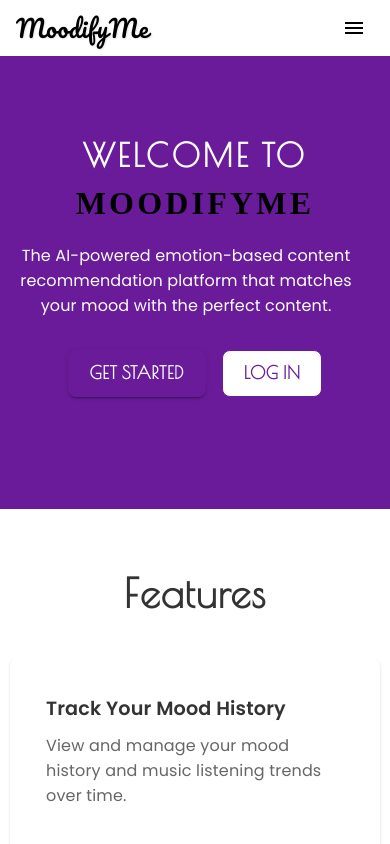
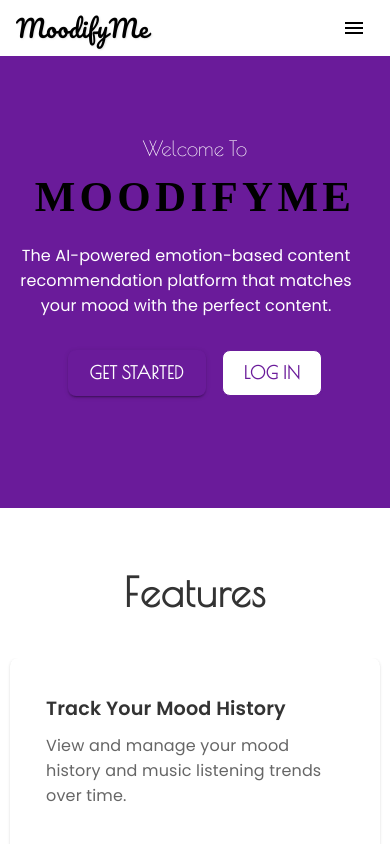
Before and after one commit to TanishModh/moodify-app, a React (Create React App) app in the folder frontend/: page / in a window 390 px wide. Shown: the top 844 px of the page. Built offline with nearby package versions, Linux system fonts and the light colour scheme; no server answers; a web font is replaced by a local one.

Commit message:
feat: Adjust landing page text sizes
- Increase MOODIFYME text size on mobile using viewport units
- Reduce WELCOME TO text size on mobile
- Add responsive breakpoints for better mobile readability

```diff
--- a/frontend/src/pages/LandingPage.js
+++ b/frontend/src/pages/LandingPage.js
@@ -173,18 +173,18 @@ const LandingPage = () => {
         fontSize: "4.5rem",
       },
       '@media (max-width: 900px)': {
-        fontSize: "3.5rem",
+        fontSize: "4rem",
       },
       '@media (max-width: 600px)': {
-        fontSize: "2.5rem",
+        fontSize: "calc(2.5rem + 2vw)",
         lineHeight: "1.2",
       },
       '@media (max-width: 400px)': {
-        fontSize: "2rem",
+        fontSize: "calc(2.2rem + 2vw)",
         lineHeight: "1.2",
       },
       '@media (max-height: 600px)': {
-        fontSize: "2.5rem",
+        fontSize: "calc(2.5rem + 2vw)",
         lineHeight: "1.2",
       }
     },
@@ -355,6 +355,26 @@ const LandingPage = () => {
       color: darkMode ? "#ddd" : "#666",
       animation: "fadeInUp 1s ease-out",
     },
+    welcomeText: {
+      fontFamily: "Poiret One",
+      fontSize: "2.5rem",
+      color: "#6A1B9A",
+      marginBottom: "10px",
+      '@media (max-width: 1200px)': {
+        fontSize: "2rem",
+      },
+      '@media (max-width: 900px)': {
+        fontSize: "1.8rem",
+      },
+      '@media (max-width: 600px)': {
+        fontSize: "1.5rem",
+        lineHeight: "1.2",
+      },
+      '@media (max-width: 400px)': {
+        fontSize: "1.3rem",
+        lineHeight: "1.2",
+      }
+    },
   });
 
   const styles = getStyles(darkMode); // Get dynamic styles based on dark mode
@@ -421,7 +441,7 @@ const LandingPage = () => {
       <Box sx={styles.heroSection}>
         <Container maxWidth="md">
           <Typography variant="h3" sx={{
-            ...styles.heroTitle,
+            ...styles.welcomeText,
             fontFamily: "'Poiret One', cursive",
             fontSize: "2.5rem",
             marginBottom: "10px",
```
